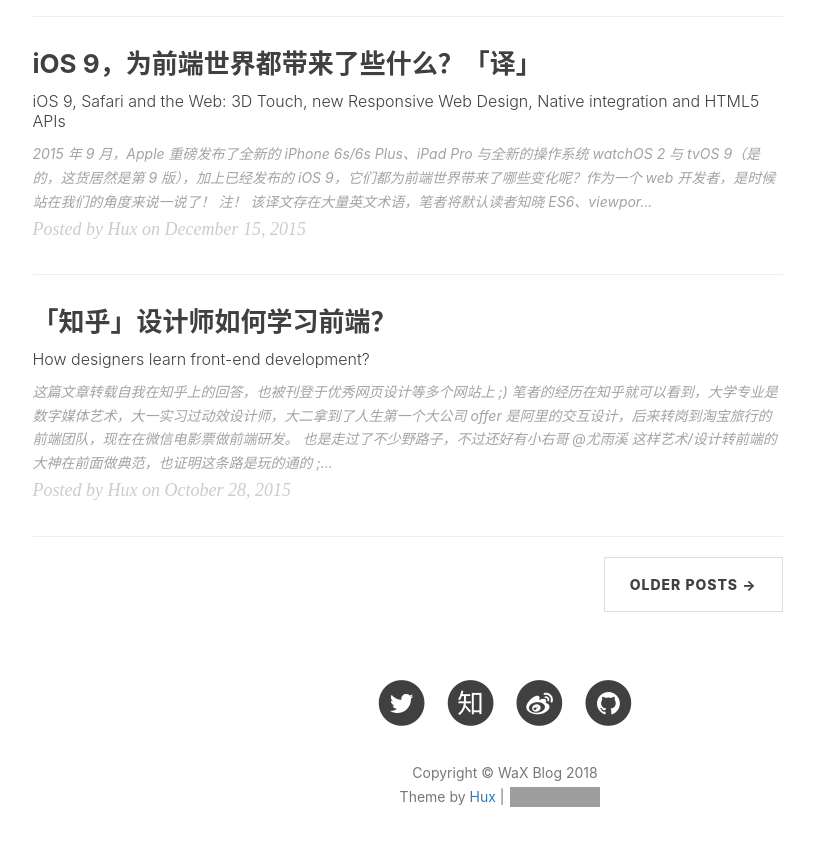
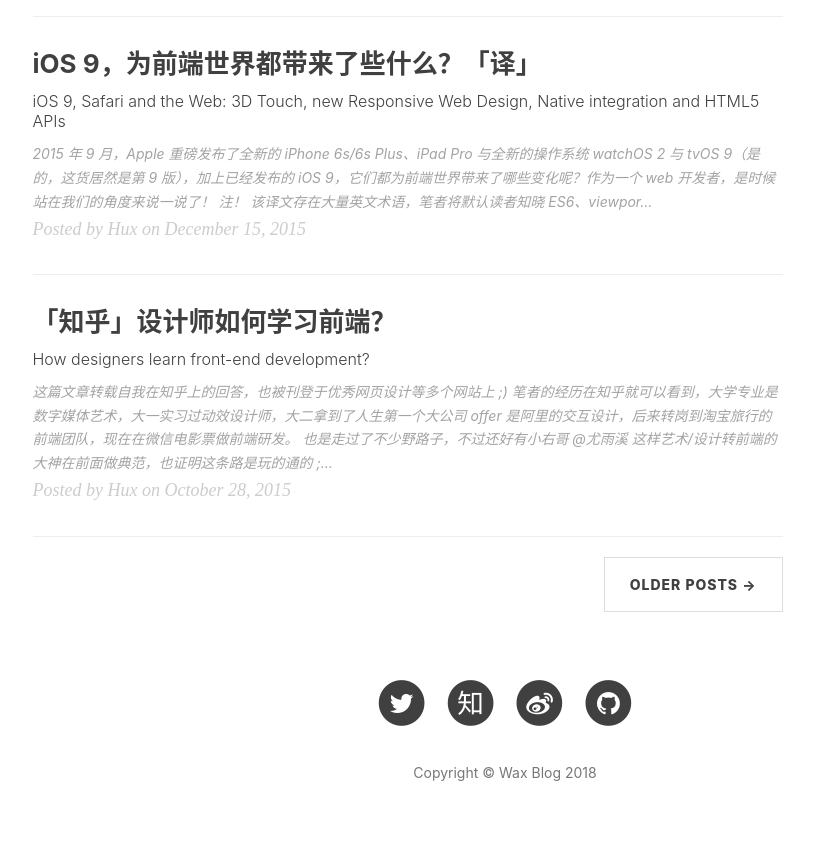
Before and after one commit to xuwangme/xuwangme.github.io, a Jekyll site: the page built from index.html, in a window 1280 px wide and 900 px high, scrolled down 2267 px. Shown: the top 846 px of the window, without its empty margins (135-949 px from the left). Built offline with Jekyll 4.4.1, drawn with Linux system fonts in a browser that asks for light colours; nearby versions of some CDN libraries; the list of posts is cut into pages by our own code; comment, search, counter and statistics services are not loaded; some of the changed text lies outside the part shown; grey boxes are pictures that could not be loaded.

Commit message:
delete theme by tag

```diff
--- a/_config.yml
+++ b/_config.yml
@@ -1,6 +1,6 @@
 # Site settings
-title: WaX Blog
-SEOTitle: Wax的博客 | WaX Blog
+title: Wax Blog
+SEOTitle: Wax的博客 | Wax Blog
 header-img: img/home-bg.jpg
 email: xuwang.me@gmail.com
 description: "关于前端与设计、黑客与画家 | 黄玄，Web & Mobile Lover，Software Engineer，UX Designer | 这里是 @Hux黄玄 的个人博客，与你一起发现更大的世界。"
--- a/_includes/footer.html
+++ b/_includes/footer.html
@@ -81,13 +81,6 @@
                 </ul>
                 <p class="copyright text-muted">
                     Copyright &copy; {{ site.title }} {{ site.time | date: '%Y' }}
-                    <br>
-                    Theme by <a href="http://huangxuan.me">Hux</a> |
-                    <iframe
-                        style="margin-left: 2px; margin-bottom:-5px;"
-                        frameborder="0" scrolling="0" width="100px" height="20px"
-                        src="https://ghbtns.com/github-btn.html?user=huxpro&repo=huxpro.github.io&type=star&count=true" >
-                    </iframe>
                 </p>
             </div>
         </div>
```
